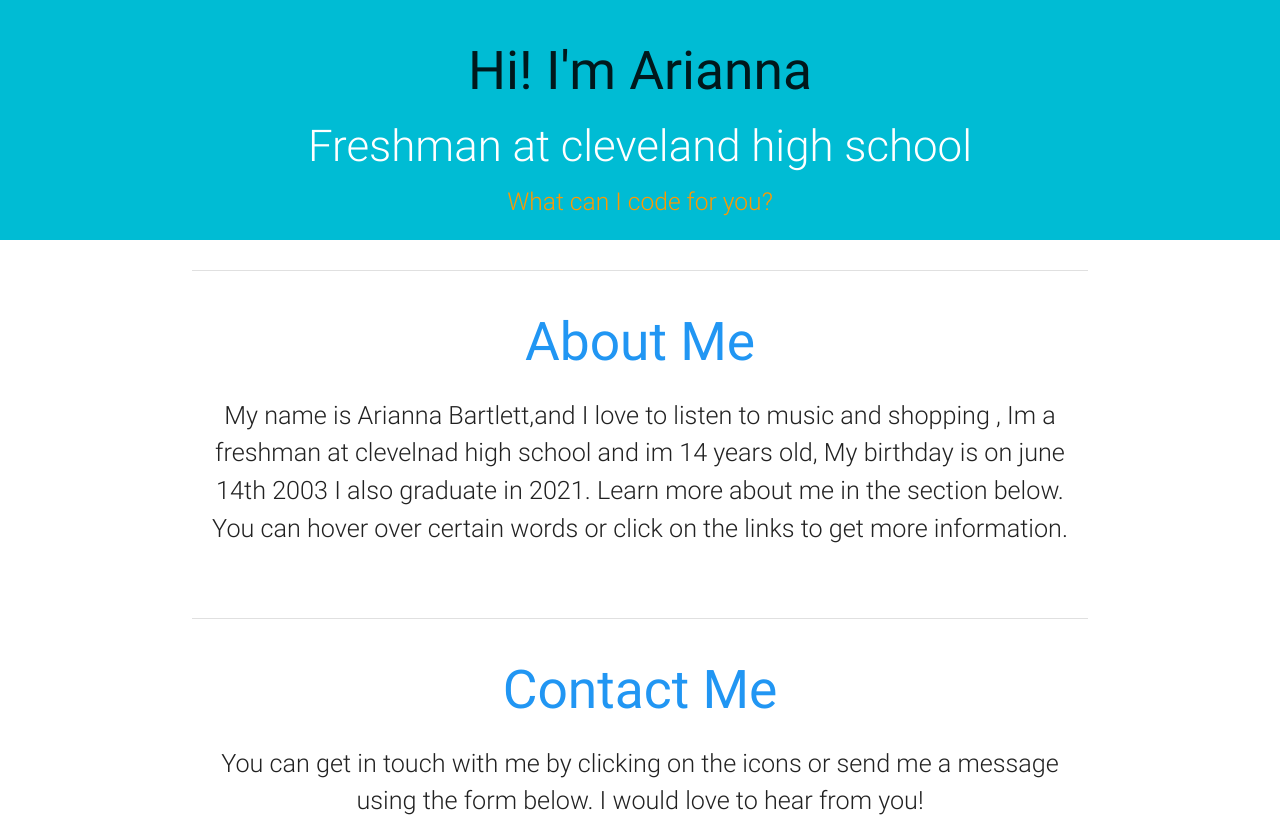
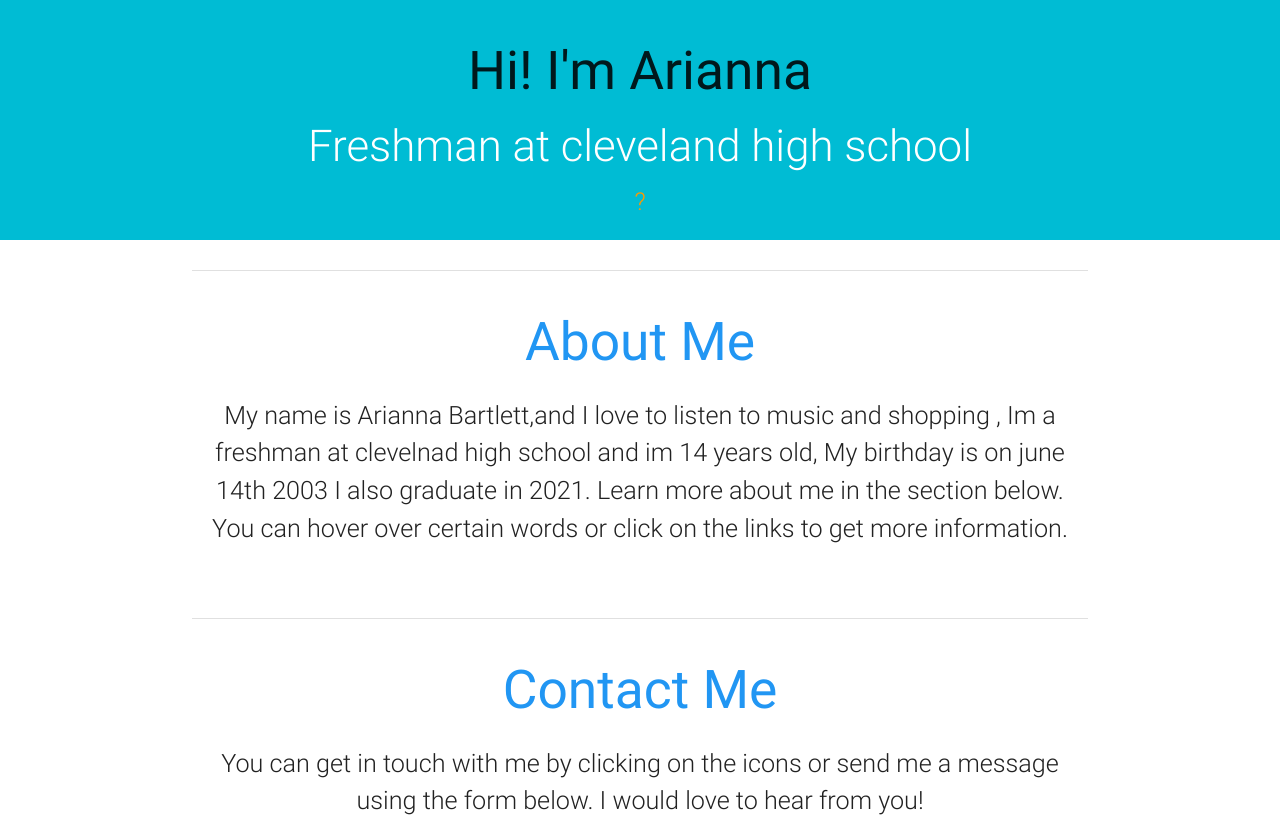
Before and after one commit to arianna1406/arianna1406.github.io, a plain HTML site: page index.html in a window 1280 px wide. Shown: the top 823 px of the page. Drawn offline with nearby package versions, Linux system fonts and the light colour scheme.

Commit message:
kmb.c,jbe;kukeubv

```diff
--- a/index.html
+++ b/index.html
@@ -16,7 +16,7 @@
   		<div class="container center-align">
 				<h2 class="header cyan ">Hi! I'm Arianna</h2>
 				<h3 class="white-text light"> Freshman at cleveland high school</h3>
-				<h5 class="orange-text light">What can I code for you?</h5>
+				<h5 class="orange-text light">?</h5>
   		</div>
   	</div>
     <!-- ==== END Profile Header SECTION==== -->
```
